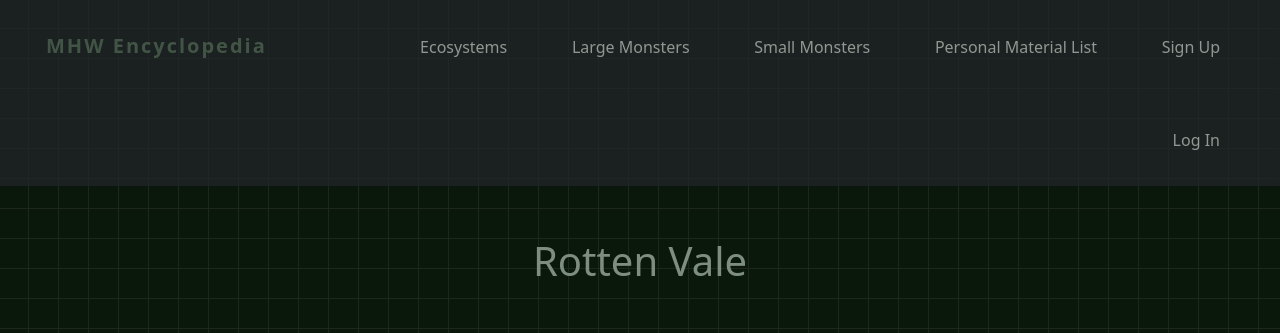
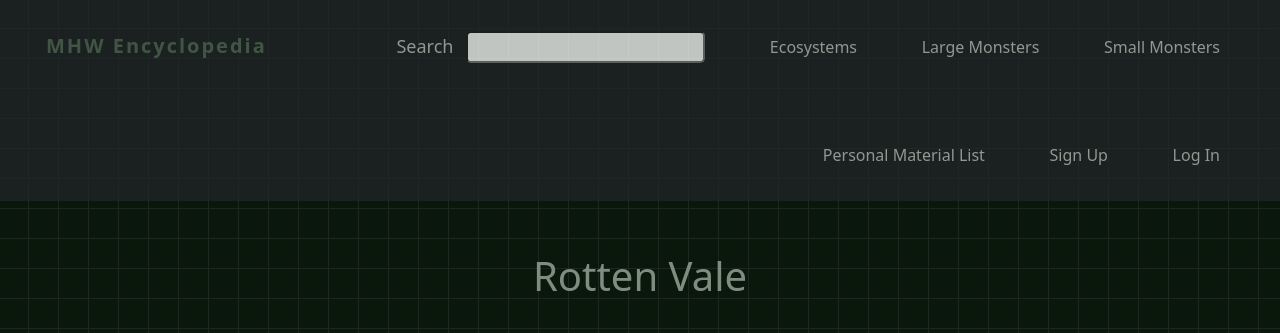
Before and after one commit to EricHungGA/MHW-Encyclopedia, a Django app: page /ecosystems/rotten_vale in a window 1280 px wide. Shown: the top 333 px of the page. Run offline with Django 4.2, Linux system fonts and the light colour scheme; parts of the project's set-up code (start-up, migrations or seed data) failed here and were passed over; some libraries are stand-ins or nearby versions.

Commit message:
adding searchbar design and basic search functionaity without a links

```diff
--- a/main_app/templates/base.html
+++ b/main_app/templates/base.html
@@ -29,6 +29,14 @@
     </a>
     <div class="menu">
       <ul>
+        <li>
+          <div class="search-wrapper">
+            <label for="search">Search </label>
+            <input type="search" id="search" data-search>
+          </div>
+          <div class="monster-cards" data-monster-cards-container>
+          </div>
+        </li>
         <li><a href="{% url 'ecosystems' %}">Ecosystems</a></li>
         <li><a href="{% url 'large_monsters' %}">Large Monsters</a></li>
         <li><a href="{% url 'small_monsters' %}">Small Monsters</a></li>
@@ -43,6 +51,12 @@
   </nav>
   </div>
     </header>
+    <!-- template for search cards -->
+    <template data-monster-template>
+      <div class="card hide">
+        <div class="header" data-header></div>
+      </div>
+    </template>
 
     <main class="content">
         {% block content %}
@@ -97,7 +111,7 @@
 <!-- End of .container -->
 
     </footer>
-    <script>
+    <!-- <script>
        $(document).ready(function() {
             $(".menu-icon").on("click", function() {
                   $("nav ul").toggleClass("showing");
@@ -115,7 +129,78 @@
                   $('nav').removeClass('black');
             }
       })
+    </script> -->
+
+    <script>
+      const monsterCardTemplate = document.querySelector("[data-monster-template]")
+      const monsterCardContainer = document.querySelector("[data-monster-cards-container]")
+      const searchInput = document.querySelector("[data-search]")
+
+      let monsters = []
+
+      searchInput.addEventListener("input", (e) => {
+        const value = e.target.value.toLowerCase()
+        if (value.length > 0) {
+          monsters.forEach( monster => {
+            const isVisible = monster.name.toLowerCase().includes(value)
+            monster.element.classList.toggle("hide", !isVisible)
+          })
+        } else {
+          monsters.forEach(monster => {
+            monster.element.classList.add("hide")
+          })
+        }
+      })
+
+      fetch('https://mhw-db.com/monsters')
+      .then(res => res.json())
+      .then(data => {
+        monsters = data.map(monster => {
+          const card = monsterCardTemplate.content.cloneNode(true).children[0]
+          const header = card.querySelector("[data-header]")
+          header.textContent = monster.name
+          monsterCardContainer.append(card)
+          return { name: monster.name, element: card}
+        })
+      })
+
+
     </script>
+
+    <style>
+      .monster-cards {
+  display: grid;
+  grid-template-columns: repeat(auto-fill, minmax(150px, 1fr));
+  gap: .25rem;
+  margin-top: 1rem;
+}
+
+input {
+  font-size: 1rem;
+  height: 2rem;
+  border-radius: 0.3rem;
+}
+
+.card {
+  display: grid;
+  place-content: center;
+  border: 1px solid white;
+  background-color: white;
+  padding: .5rem;
+  height: 2rem;
+  color:#3c4d31;
+}
+
+.card > header {
+  margin-bottom: .25rem;
+}
+
+label {
+  color: #bdc3be;
+  padding-right: .5rem;
+}
+    </style>
+
     <script src="//localhost:35729/livereload.js"></script>
 </body>
 </html>
--- a/static/css/styles.css
+++ b/static/css/styles.css
@@ -250,3 +250,7 @@ p.element5{
 footer {
   opacity:0.75;
 }
+
+.hide {
+  display: none !important;
+}
```
